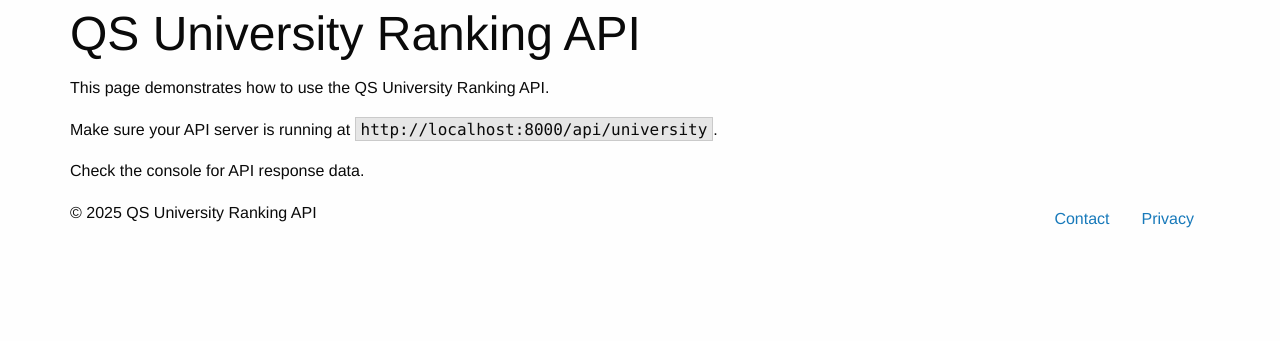
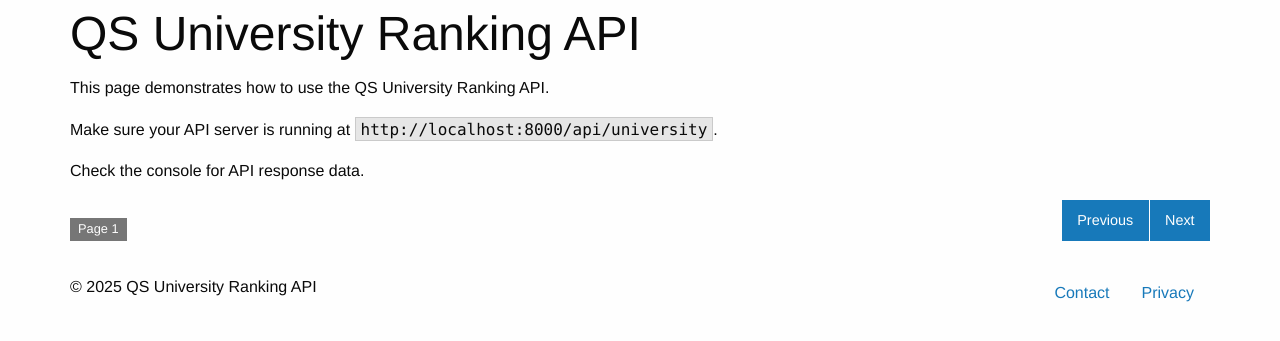
Before and after one commit to Apfirebolt/qs-university-ranking-api-in-Django, a Django app: page / in a window 1280 px wide. Shown: the part 55-396 px from the top of the page. Run offline with Django 4.2, Linux system fonts and the light colour scheme; data that the repository does not hold is empty; some libraries are stand-ins or nearby versions.

Commit message:
ui changes added pagination

```diff
--- a/templates/index.html
+++ b/templates/index.html
@@ -1,5 +1,6 @@
 <!DOCTYPE html>
 <html lang="en">
+
 <head>
     <meta charset="UTF-8">
     <meta name="viewport" content="width=device-width, initial-scale=1.0">
@@ -7,6 +8,7 @@
     <!-- Foundation CSS -->
     <link rel="stylesheet" href="https://cdn.jsdelivr.net/npm/foundation-sites@6.7.5/dist/css/foundation.min.css">
 </head>
+
 <body>
     <header>
         <div class="top-bar">
@@ -35,6 +37,17 @@
                 <p>Make sure your API server is running at <code>http://localhost:8000/api/university</code>.</p>
                 <p>Check the console for API response data.</p>
 
+                <div class="grid-x align-middle align-justify" style="margin-bottom: 1rem;">
+                    <div class="cell shrink">
+                        <span id="pageNumber" class="label secondary">Page <span id="currentPageNum">1</span></span>
+                    </div>
+                    <div class="cell shrink">
+                        <div class="button-group">
+                            <button type="button" class="button" id="prevBtn">Previous</button>
+                            <button type="button" class="button" id="nextBtn">Next</button>
+                        </div>
+                    </div>
+                </div>
                 <!-- Container to show university data -->
                 <div class="university">
 
@@ -62,21 +75,31 @@
         <!-- Foundation JS -->
         <script src="https://cdn.jsdelivr.net/npm/foundation-sites@6.7.5/dist/js/foundation.min.js"></script>
         <script>
-    $(document).foundation();
-    $(document).ready(function() {
-        // Initialize Foundation
-        $(document).foundation();
+            let currentPage = 1;
+            const goToNextPage = () => {
+                // Increment the current page number
+                currentPage++;
+                fetchData(`http://localhost:8000/api/university?page=${currentPage}`);
+            };
 
-        // make API call to http://localhost:8000/api/university
+            const goToPreviousPage = () => {
+                // Decrement the current page number
+                if (currentPage > 1) {
+                    currentPage--;
+                    fetchData(`http://localhost:8000/api/university?page=${currentPage}`);
+                }
+            };
+
+            const fetchData = (url) => {
                 $.ajax({
-            url: 'http://localhost:8000/api/university',
+                    url,
                     method: 'GET',
-            success: function(data) {
+                    success: function (data) {
                         console.log('API Response:', data.results);
                         // Assuming data.results is an array of university objects
                         let $container = $('.university');
                         $container.empty();
-                data.results.forEach(function(univ) {
+                        data.results.forEach(function (univ) {
                             let card = `
                         <div class="card" style="margin-bottom: 1rem;">
                             <div class="card-divider">
@@ -102,11 +125,34 @@
                         });
                         // Process and display the data as needed
                     },
-            error: function(error) {
+                    error: function (error) {
                         console.error('Error fetching data:', error);
                     }
                 });
+            };
+
+            $(document).foundation();
+            $(document).ready(function () {
+                // Initialize Foundation
+                $(document).foundation();
+
+                // Set initial page number
+                $('#currentPageNum').text(currentPage);
+
+                // Bind next and previous buttons
+                $('#nextBtn').on('click', function () {
+                    goToNextPage();
+                    $('#currentPageNum').text(currentPage);
+                });
+                $('#prevBtn').on('click', function () {
+                    goToPreviousPage();
+                    $('#currentPageNum').text(currentPage);
+                });
+
+                // make API call to http://localhost:8000/api/university
+                fetchData('http://localhost:8000/api/university');
             });
         </script>
 </body>
+
 </html>
```
Lines whose indentation alone changed are shown as unchanged.
